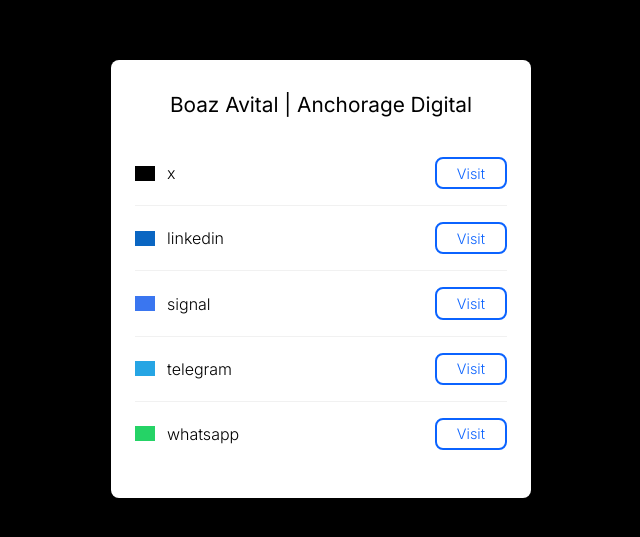
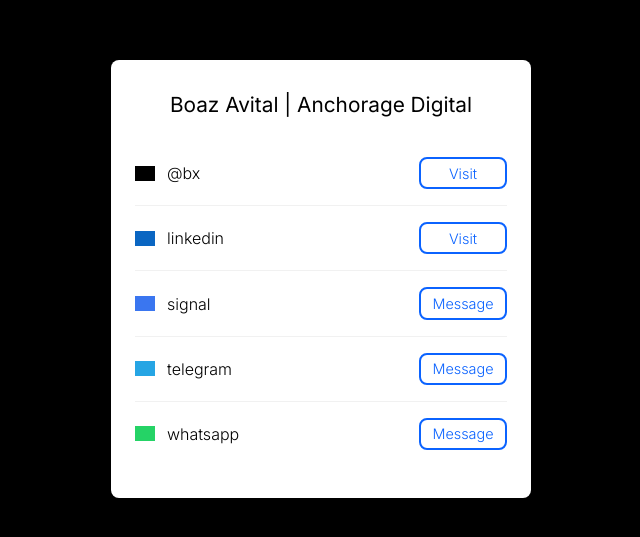
Before and after one commit to boazavital/boazavital.github.io, a plain HTML site: page index.html in a window 1280 px wide. Shown: the part 121-658 px from the top of the page, without its empty margins (319-959 px from the left). Drawn offline with Linux system fonts and the light colour scheme; grey boxes are pictures that could not be loaded.

Commit message:
Update index.html

```diff
--- a/index.html
+++ b/index.html
@@ -33,17 +33,20 @@
       box-sizing: border-box;
     }
 
+    html,body { overscroll-behavior: none; }
+
     body {
       margin: 0;
       font-family: 'Inter', sans-serif;
-      font-weight: 300; /* Inter Light */
+      font-weight: 300;
       background: var(--bg);
       display: flex;
       align-items: center;
       justify-content: center;
       min-height: 100vh;
-      padding: 1rem;
+      padding: 0 1rem;
       color: #000;
+      overflow: hidden;
     }
 
     .card {
@@ -52,7 +55,7 @@
       background: var(--card-bg);
       border-radius: var(--radius);
       padding: 2rem 1.5rem;
-      box-shadow: 0 6px 14px rgba(0, 0, 0, 0.25);
+      box-shadow: 0 6px 14px rgba(0,0,0,.25);
     }
 
     .title {
@@ -62,97 +65,53 @@
       font-weight: 400;
     }
 
-    .list {
-      list-style: none;
-      margin: 0;
-      padding: 0;
-    }
+    .list { list-style:none; margin:0; padding:0; }
 
     .item {
-      display: flex;
-      align-items: center;
-      justify-content: space-between;
-      padding: 1rem 0;
-      border-bottom: 1px solid #f1f1f1;
+      display:flex;
+      align-items:center;
+      justify-content:space-between;
+      padding:1rem 0;
+      border-bottom:1px solid #f1f1f1;
     }
+    .item:last-child{border-bottom:none;}
 
-    .item:last-child {
-      border-bottom: none;
+    /* Brand variables */
+    .item.x{--brand:#000000;}
+    .item.linkedin{--brand:#0A66C2;}
+    .item.signal{--brand:#3A76F0;}
+    .item.telegram{--brand:#26A5E4;}
+    .item.whatsapp{--brand:#25D366;}
+
+    .label{display:flex;align-items:center;gap:12px;font-size:1rem;text-transform:lowercase;}
+
+    .icon{
+      width:20px;height:20px;display:inline-block;background-color:var(--brand);
+      -webkit-mask-size:contain;mask-size:contain;-webkit-mask-repeat:no-repeat;mask-repeat:no-repeat;
+      -webkit-mask-position:center;mask-position:center;
     }
+    .icon.x{-webkit-mask-image:url('https://cdn.jsdelivr.net/npm/simple-icons@latest/icons/x.svg');mask-image:url('https://cdn.jsdelivr.net/npm/simple-icons@latest/icons/x.svg');}
+    .icon.linkedin{-webkit-mask-image:url('https://cdn.jsdelivr.net/npm/simple-icons@latest/icons/linkedin.svg');mask-image:url('https://cdn.jsdelivr.net/npm/simple-icons@latest/icons/linkedin.svg');}
+    .icon.signal{-webkit-mask-image:url('https://cdn.jsdelivr.net/npm/simple-icons@latest/icons/signal.svg');mask-image:url('https://cdn.jsdelivr.net/npm/simple-icons@latest/icons/signal.svg');}
+    .icon.telegram{-webkit-mask-image:url('https://cdn.jsdelivr.net/npm/simple-icons@latest/icons/telegram.svg');mask-image:url('https://cdn.jsdelivr.net/npm/simple-icons@latest/icons/telegram.svg');}
+    .icon.whatsapp{-webkit-mask-image:url('https://cdn.jsdelivr.net/npm/simple-icons@latest/icons/whatsapp.svg');mask-image:url('https://cdn.jsdelivr.net/npm/simple-icons@latest/icons/whatsapp.svg');}
 
-    /* Brand variables per item */
-    .item.x { --brand: #000000; }
-    .item.linkedin { --brand: #0A66C2; }
-    .item.signal { --brand: #3A76F0; }
-    .item.telegram { --brand: #26A5E4; }
-    .item.whatsapp { --brand: #25D366; }
+    .btn{
+      display:inline-block;
+      width:88px;               /* equal width */
+      padding:0.35rem 0;
+      background:transparent;
+      border:2px solid var(--primary);
+      border-radius:var(--radius);
+      font-size:0.9rem;
+      color:var(--primary);
+      text-align:center;
+      text-decoration:none;
+      transition:all .2s ease;
+    }
+    .btn:hover,.btn:focus{background:var(--primary);color:#fff;}
 
-    .label {
-      display: flex;
-      align-items: center;
-      gap: 12px;
-      font-size: 1rem;
-      text-transform: lowercase;
-    }
-
-    /* Icon masking technique */
-    .icon {
-      width: 20px;
-      height: 20px;
-      display: inline-block;
-      background-color: var(--brand);
-      -webkit-mask-size: contain;
-      mask-size: contain;
-      -webkit-mask-repeat: no-repeat;
-      mask-repeat: no-repeat;
-      -webkit-mask-position: center;
-      mask-position: center;
-    }
-
-    .icon.x {
-      -webkit-mask-image: url('https://cdn.jsdelivr.net/npm/simple-icons@latest/icons/x.svg');
-      mask-image: url('https://cdn.jsdelivr.net/npm/simple-icons@latest/icons/x.svg');
-    }
-    .icon.linkedin {
-      -webkit-mask-image: url('https://cdn.jsdelivr.net/npm/simple-icons@latest/icons/linkedin.svg');
-      mask-image: url('https://cdn.jsdelivr.net/npm/simple-icons@latest/icons/linkedin.svg');
-    }
-    .icon.signal {
-      -webkit-mask-image: url('https://cdn.jsdelivr.net/npm/simple-icons@latest/icons/signal.svg');
-      mask-image: url('https://cdn.jsdelivr.net/npm/simple-icons@latest/icons/signal.svg');
-    }
-    .icon.telegram {
-      -webkit-mask-image: url('https://cdn.jsdelivr.net/npm/simple-icons@latest/icons/telegram.svg');
-      mask-image: url('https://cdn.jsdelivr.net/npm/simple-icons@latest/icons/telegram.svg');
-    }
-    .icon.whatsapp {
-      -webkit-mask-image: url('https://cdn.jsdelivr.net/npm/simple-icons@latest/icons/whatsapp.svg');
-      mask-image: url('https://cdn.jsdelivr.net/npm/simple-icons@latest/icons/whatsapp.svg');
-    }
-
-    .btn {
-      padding: 0.35rem 1.25rem;
-      background: transparent;
-      border: 2px solid var(--primary);
-      border-radius: var(--radius);
-      font-size: 0.9rem;
-      color: var(--primary);
-      text-decoration: none;
-      transition: all 0.2s ease;
-    }
-
-    .btn:hover,
-    .btn:focus {
-      background: var(--primary);
-      color: #fff;
-    }
-
-    /* Slightly bigger targets on small screens */
-    @media (max-width: 420px) {
-      .btn {
-        padding: 0.55rem 1.5rem;
-      }
-    }
+    @media(max-width:420px){.btn{padding:0.55rem 0;}}
   </style>
 </head>
 <body>
@@ -160,45 +119,11 @@
     <h1 class="title">Boaz Avital | Anchorage Digital</h1>
 
     <ul class="list">
-      <li class="item x">
-        <span class="label">
-          <span class="icon x"></span>
-          x
-        </span>
-        <a class="btn" href="https://x.com/bx" target="_blank" rel="noopener">Visit</a>
-      </li>
-
-      <li class="item linkedin">
-        <span class="label">
-          <span class="icon linkedin"></span>
-          linkedin
-        </span>
-        <a class="btn" href="https://www.linkedin.com/in/boazavital" target="_blank" rel="noopener">Visit</a>
-      </li>
-
-      <li class="item signal">
-        <span class="label">
-          <span class="icon signal"></span>
-          signal
-        </span>
-        <a class="btn" href="https://signal.me/#eu/mF7SLSo2I-AjoRafjNU20YW8bJAhCEOyTMVJNubfxhNZ2PMphZNObZSQSRAeACql" target="_blank" rel="noopener">Visit</a>
-      </li>
-
-      <li class="item telegram">
-        <span class="label">
-          <span class="icon telegram"></span>
-          telegram
-        </span>
-        <a class="btn" href="https://t.me/boazavital" target="_blank" rel="noopener">Visit</a>
-      </li>
-
-      <li class="item whatsapp">
-        <span class="label">
-          <span class="icon whatsapp"></span>
-          whatsapp
-        </span>
-        <a class="btn" href="https://wa.me/14087181143" target="_blank" rel="noopener">Visit</a>
-      </li>
+      <li class="item x"><span class="label"><span class="icon x"></span> @bx</span><a class="btn" href="https://x.com/bx" target="_blank" rel="noopener">Visit</a></li>
+      <li class="item linkedin"><span class="label"><span class="icon linkedin"></span> linkedin</span><a class="btn" href="https://www.linkedin.com/in/boazavital" target="_blank" rel="noopener">Visit</a></li>
+      <li class="item signal"><span class="label"><span class="icon signal"></span> signal</span><a class="btn" href="https://signal.me/#eu/mF7SLSo2I-AjoRafjNU20YW8bJAhCEOyTMVJNubfxhNZ2PMphZNObZSQSRAeACql" target="_blank" rel="noopener">Message</a></li>
+      <li class="item telegram"><span class="label"><span class="icon telegram"></span> telegram</span><a class="btn" href="https://t.me/boazavital" target="_blank" rel="noopener">Message</a></li>
+      <li class="item whatsapp"><span class="label"><span class="icon whatsapp"></span> whatsapp</span><a class="btn" href="https://wa.me/14087181143" target="_blank" rel="noopener">Message</a></li>
     </ul>
   </section>
 </body>
```
